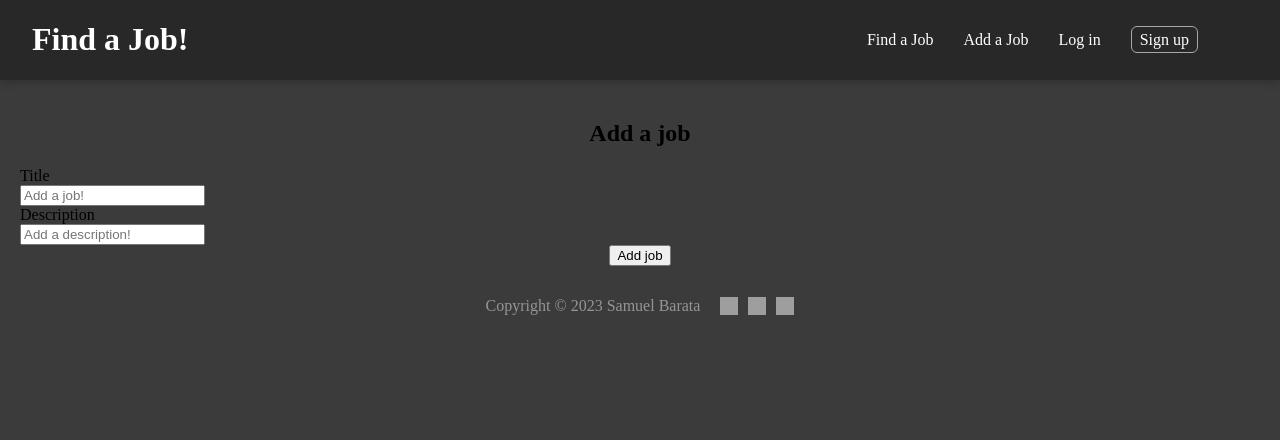
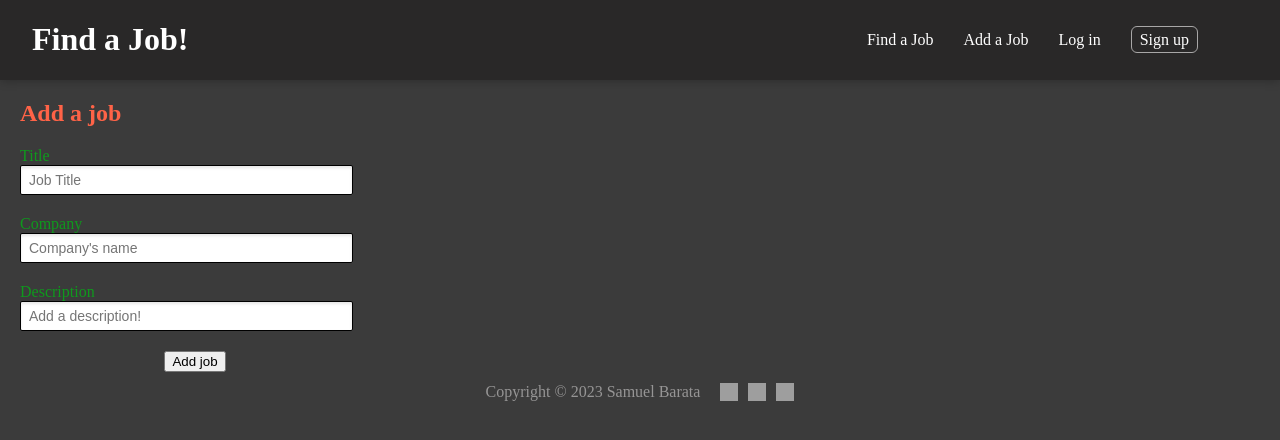
Before and after one commit to SDBarata/FindAJob, a React (Create React App) app in the folder frontend/: page /addjob in a window 1280 px wide. Shown: the top 440 px of the page. Built offline with nearby package versions, Linux system fonts and the light colour scheme; grey boxes are pictures that could not be loaded; a web font is replaced by a local one.

Commit message:
Finish Home page styling, styling Add a job page and add the rest of the job content

```diff
--- a/frontend/src/App.js
+++ b/frontend/src/App.js
@@ -9,11 +9,11 @@ import Footer from "./components/Footer/Footer";
 
 function App() {
   return (
-    <div>
+    <>
       <Header />
       <Routing />
       <Footer />
-    </div>
+    </>
   );
 }
 
--- a/frontend/src/pages/AddJob.js
+++ b/frontend/src/pages/AddJob.js
@@ -4,6 +4,7 @@ import AddJobService from "../services/AddJobService";
 export default function AddJob() {
   const [newJob, setNewJobs] = useState({
     title: "",
+    company: "",
     description: "",
   });
 
@@ -11,7 +12,7 @@ export default function AddJob() {
     event.preventDefault();
     AddJobService.addJob(newJob);
     setNewJobs(newJob);
-    setNewJobs({ title: "", description: "" });
+    setNewJobs({ title: "", company: "", description: "" });
   }
 
   function handleChange(event) {
@@ -32,8 +33,21 @@ export default function AddJob() {
                 onChange={handleChange}
                 type="text"
                 name="title"
-                placeholder="Add a job!"
+                placeholder="Job Title"
                 value={newJob.title}
+              />
+            </label>
+          </div>
+          <div className="input-block">
+            <label for="company" className="label">
+              <p>Company</p>
+              <input
+                className="input"
+                onChange={handleChange}
+                type="text"
+                name="company"
+                placeholder="Company's name"
+                value={newJob.company}
               />
             </label>
           </div>
@@ -50,7 +64,7 @@ export default function AddJob() {
               />
             </label>
           </div>
-          <button type="submit" onClick={submitJob}>
+          <button className="submit-button" type="submit" onClick={submitJob}>
             Add job
           </button>
         </form>
--- a/frontend/src/pages/FindJobs.js
+++ b/frontend/src/pages/FindJobs.js
@@ -1,5 +1,4 @@
 import React, { useState, useEffect } from "react";
-import { Link } from "react-router-dom";
 import FindJobsService from "../services/FindJobsServices";
 
 export default function FindJobs() {
@@ -33,7 +32,8 @@ export default function FindJobs() {
         <ul className="job">
           {jobs.map((listOfJobs) => (
             <li key={listOfJobs._id}>
-              <h1>{listOfJobs.title}</h1>
+              <h3>{listOfJobs.title}</h3>
+              <p>{listOfJobs.company}</p>
               <p>{listOfJobs.description}</p>
               <button type="button" onClick={() => deleteJob(listOfJobs._id)}>
                 Remove Job
--- a/frontend/src/styles/addJob.css
+++ b/frontend/src/styles/addJob.css
@@ -1,15 +1,43 @@
 .create-job {
-  padding: 20px;
+  margin-left: 20px;
   display: block;
-  box-sizing: 200px 300pxç.;
+  width: 350px;
+}
+
+.addjob-input {
+  width: 100%;
+}
+
+h2 {
+  text-align: justify;
+  color: tomato;
 }
 
 .input-block {
   display: block;
   text-align: left;
+  margin-bottom: 20px;
+}
+
+.label {
+  font-size: 16px;
+
+  color: rgb(15, 153, 29);
 }
 
 p {
   margin: 0;
   padding: 0;
 }
+
+.input {
+  width: 90%;
+  padding: 6px 8px;
+  border: 1px solid;
+  border-radius: 2px;
+  box-shadow: inset 0 2px 3px rgba(0, 0, 0, 0.1),
+    0 0 5px 2px rgba(212, 212, 212, 0);
+  font-size: 14px;
+  line-height: 16px;
+  outline: none;
+}
```
